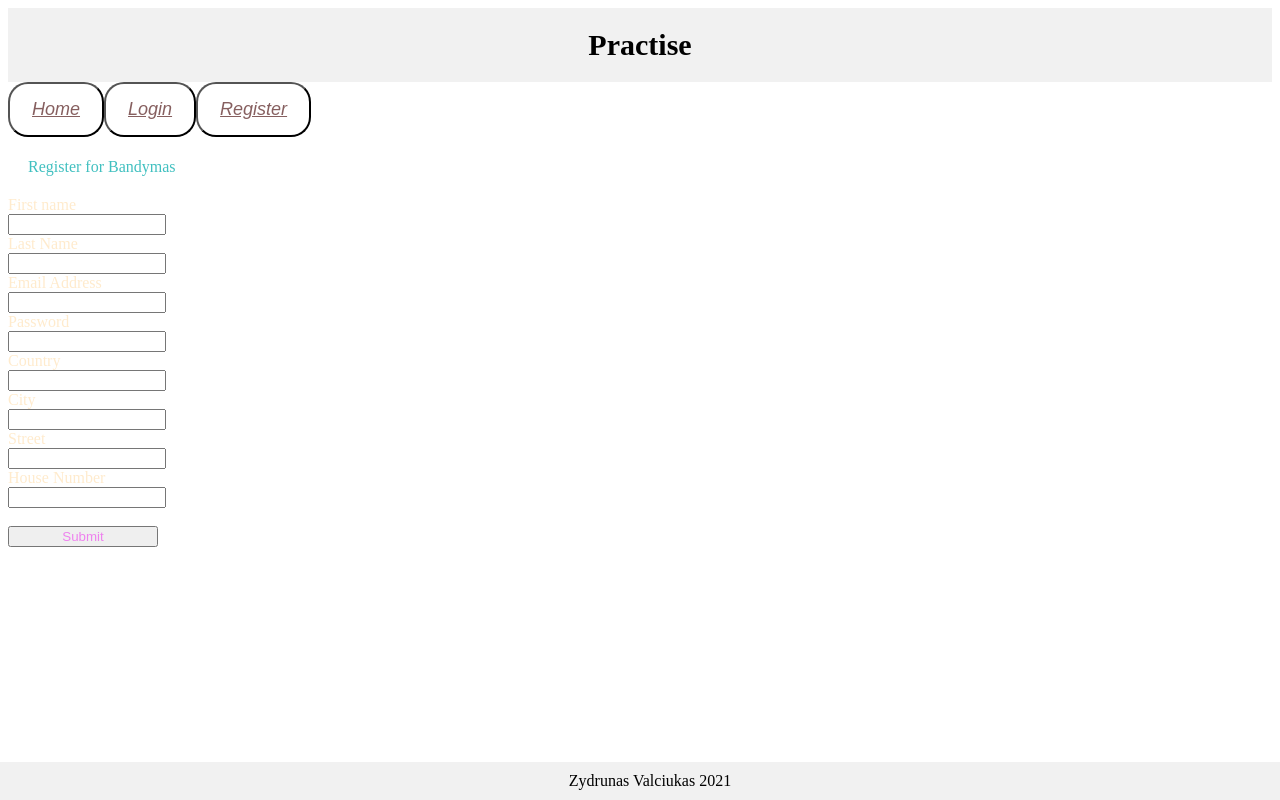
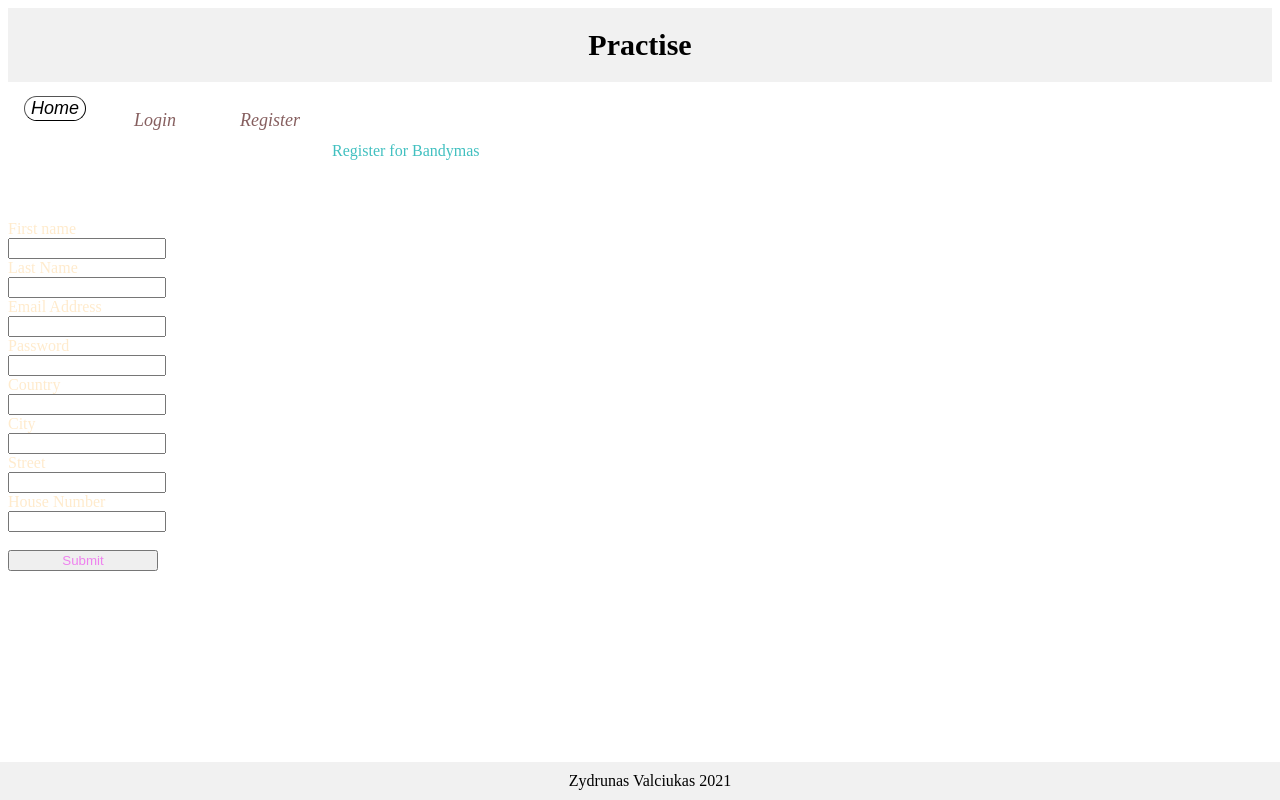
Before and after one commit to zydrunasv/git-one, a React (Create React App) app: page /Register in a window 1280 px wide. Built offline with nearby package versions, Linux system fonts and the light colour scheme.

Commit message:
bandymas

```diff
--- a/src/components/Navbar.js
+++ b/src/components/Navbar.js
@@ -4,17 +4,19 @@ import "./index.css";
 
 const Navbar = () => {
   return (
-    <nav className="ui segment">
-      <div className="Nav">
-        <button className="nav">
-          <a href="/">Home</a>
-        </button>
-        <button className="nav">
-          <NavLink to="/login">Login</NavLink>
-        </button>
-        <button className="nav">
-          <NavLink to="/register">Register</NavLink>
-        </button>
+    <nav className="ui-segment">
+      <div className="nav">
+        <NavLink to="/">
+          <button className="nav">Home</button>
+        </NavLink>
+
+        <NavLink to="/login">
+          <a className="nav">Login</a>
+        </NavLink>
+
+        <NavLink to="/register">
+          <a className="nav">Register</a>
+        </NavLink>
       </div>
     </nav>
   );
--- a/src/components/index.css
+++ b/src/components/index.css
@@ -12,11 +12,15 @@
 }
 
 .nav {
+  position: relative;
+  top: 0;
+  left: 0;
   background: white;
   font-size: 18px;
   text-align: center;
   font-style: italic;
   border-radius: 20px;
+  border-width: 1px;
 }
 
 .nav a {
@@ -36,11 +40,12 @@
 
 .login {
   color: rgb(65, 192, 192);
-  padding: 20px;
+  padding: 60px;
 }
+
 .register {
   color: rgb(65, 192, 192);
-  padding: 20px;
+  padding: 60px;
 }
 
 .first-name,
```
